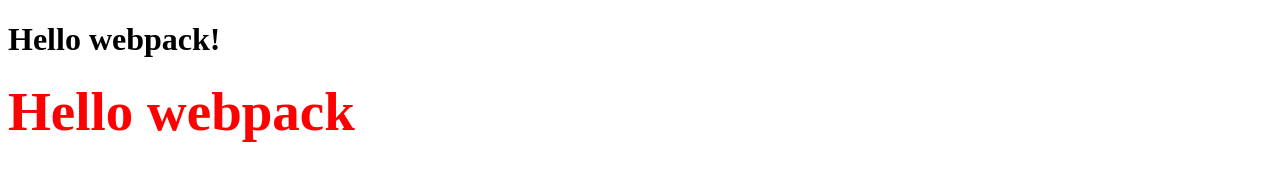
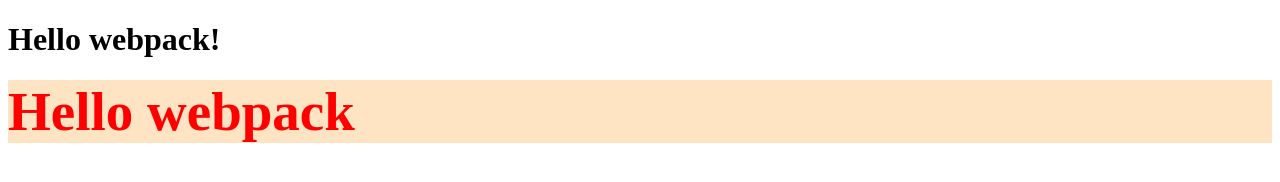
Before and after one commit to Olivier-Kango/project-with-webpack, a website built with webpack: page src/index.html in a window 1280 px wide. Built offline with nearby package versions, Linux system fonts and the light colour scheme.

Commit message:
Add backgorund: bisque

```diff
--- a/src/style.css
+++ b/src/style.css
@@ -2,4 +2,5 @@
   color: red;
   font-size: 55px;
   font-weight: bold;
+  background: bisque;
 }
```
